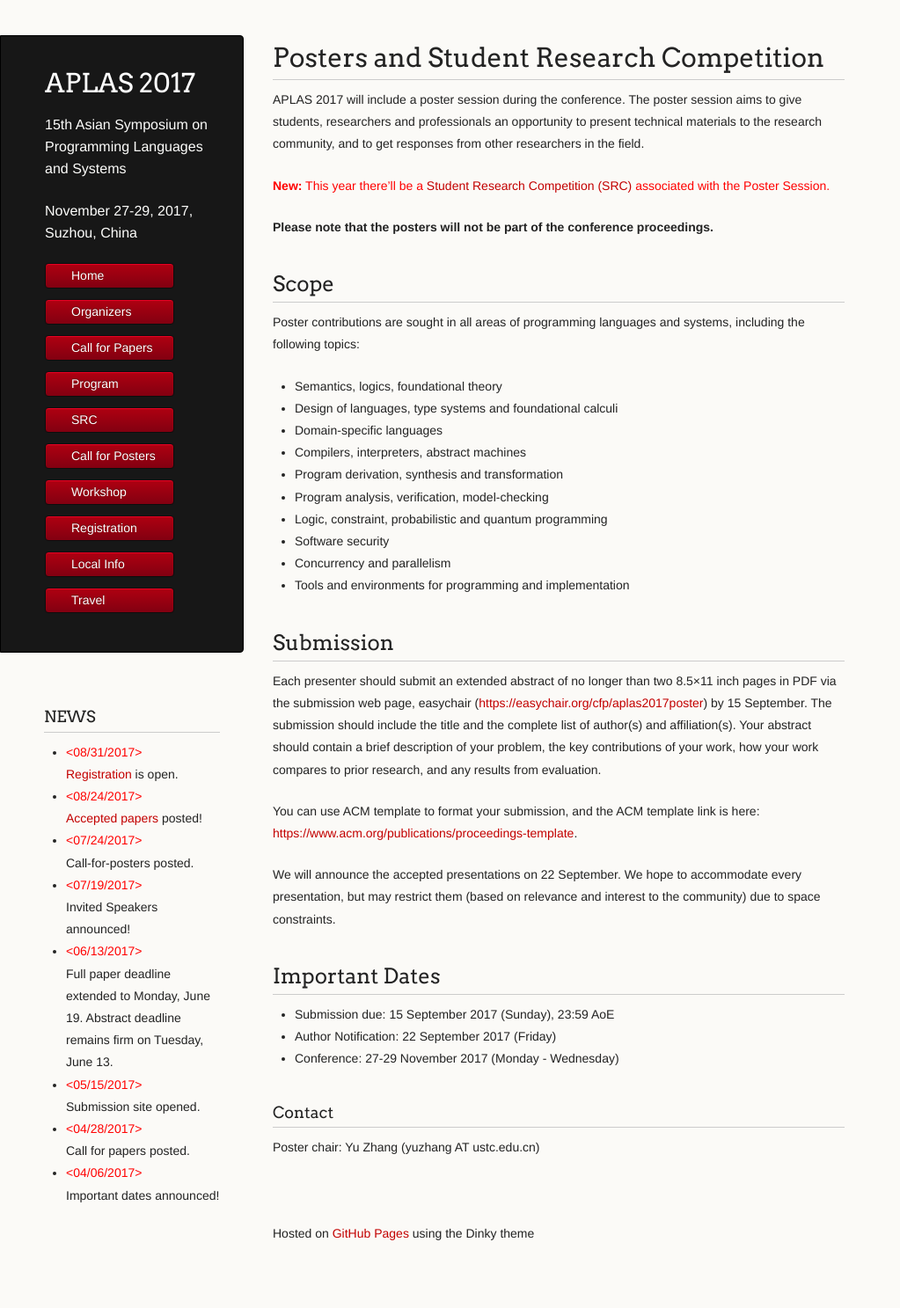
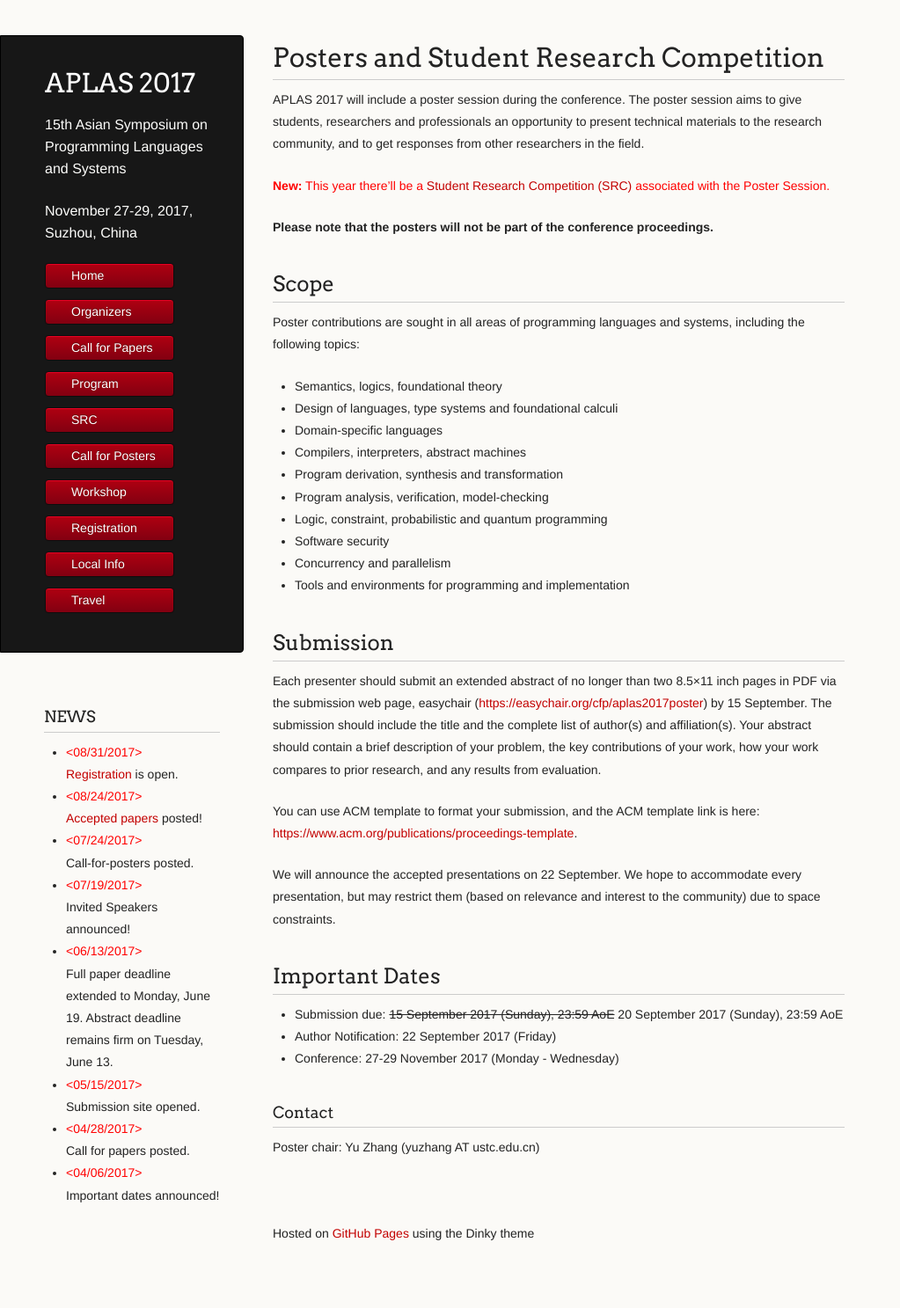
Before and after one commit to www-aplas/www-aplas.github.io, a Jekyll site: the page built from posters.md, in a window 1280 px wide. Shown: the whole page at 88% size, without its empty margins (0-1023 px from the left). Built offline with Jekyll 4.4.1, drawn with Linux system fonts in a browser that asks for light colours; our own code applies the rules of GitHub Pages for plain Markdown files; a script that is not in the unit is left out.

Commit message:
Update posters.md

```diff
--- a/posters.md
+++ b/posters.md
@@ -29,7 +29,7 @@
 We will announce the accepted presentations on 22 September. We hope to accommodate every presentation, but may restrict them (based on relevance and interest to the community) due to space constraints.
 
 ## Important Dates
-- Submission due: 15 September 2017 (Sunday), 23:59 AoE
+- Submission due: <S>15 September 2017 (Sunday), 23:59 AoE</S> 20 September 2017 (Sunday), 23:59 AoE
 - Author Notification: 22 September 2017 (Friday)
 - Conference: 27-29 November 2017 (Monday - Wednesday)
 
```
